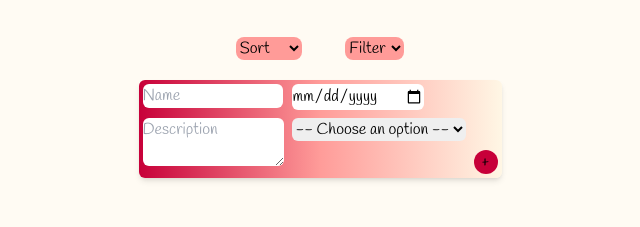
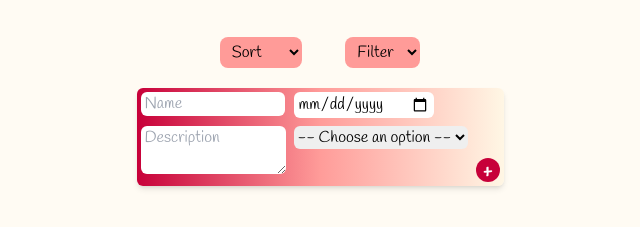
Before and after one commit to Taweria/project-planner, a website with bundled scripts: page index.html in a window 1280 px wide. Shown: the part 63-290 px from the top of the page, without its empty margins (320-960 px from the left). Built offline with nearby package versions, Linux system fonts and the light colour scheme; a web font is replaced by a local one.

Commit message:
Paddings

```diff
--- a/index.html
+++ b/index.html
@@ -20,13 +20,13 @@
         <h1 class="text-purple text-4xl text-center font-bold m-5 font-fonttitle">My Planner</h1>
         <div class="text-center">
             <label for="sort"></label>
-            <select name="sort" id="sort" class="bg-mediumPink m-5 rounded-lg">
+            <select name="sort" id="sort" class="bg-mediumPink m-5 rounded-lg px-2 py-1">
                 <option value="none">Sort</option>
                 <option value="urgent">Urgent</option>
                 <option value="nom">Name</option>
             </select>
             <label for="filter"></label>
-            <select name="filter" id="filter" class="bg-mediumPink m-5 rounded-lg">
+            <select name="filter" id="filter" class="bg-mediumPink m-5 rounded-lg px-2 py-1">
                 <option value="none">Filter</option>
                 <option value="toDo">To do</option>
                 <option value="doing">Doing</option>
@@ -40,14 +40,14 @@
         <form id="form"
             class="bg-gradient-to-r from-darkPink via-mediumPink to-lightPink rounded-md shadow-md w-min grid grid-cols-[2fr_2fr_auto] grid-rows[1fr_1fr] m-auto">
             <div class=" row-start-1 row-end-2 col-start-1 col-end-2 m-1">
-                <input name="name" type="text" id="name" placeholder="Name" class="rounded-md">
+                <input name="name" type="text" id="name" placeholder="Name" class="rounded-md pl-1">
             </div>
             <div class="form2 row-start-1 row-end-2 col-start-2 col-end-3 m-1">
-                <input name="date" type="date" id="date" class="rounded-md">
+                <input name="date" type="date" id="date" class="rounded-md px-1">
             </div>
             <div class="form3 row-start-2 row-end-3 col-start-1 col-end-2 m-1">
                 <textarea name="description" type="text" id="desc" placeholder="Description"
-                    class="rounded-md"></textarea>
+                    class="rounded-md pl-1"></textarea>
             </div>
             <div class="form4 row-start-2 row-end-3 col-start-2 col-end-3 m-1">
                 <label for="pending"></label>
@@ -59,7 +59,7 @@
                 </select>
             </div>
             <div class="row-start-2 row-end-3 col-start-3 col-start-4 flex place-items-end m-1">
-                <button type="submit" class="bg-darkPink w-6 h-6 rounded-full">+</button>
+                <button type="submit" class="bg-darkPink w-6 h-6 rounded-full text-white font-bold text-xl">+</button>
             </div>
         </form>
 
```
Also changed, not shown: assets/dist/style.css.
